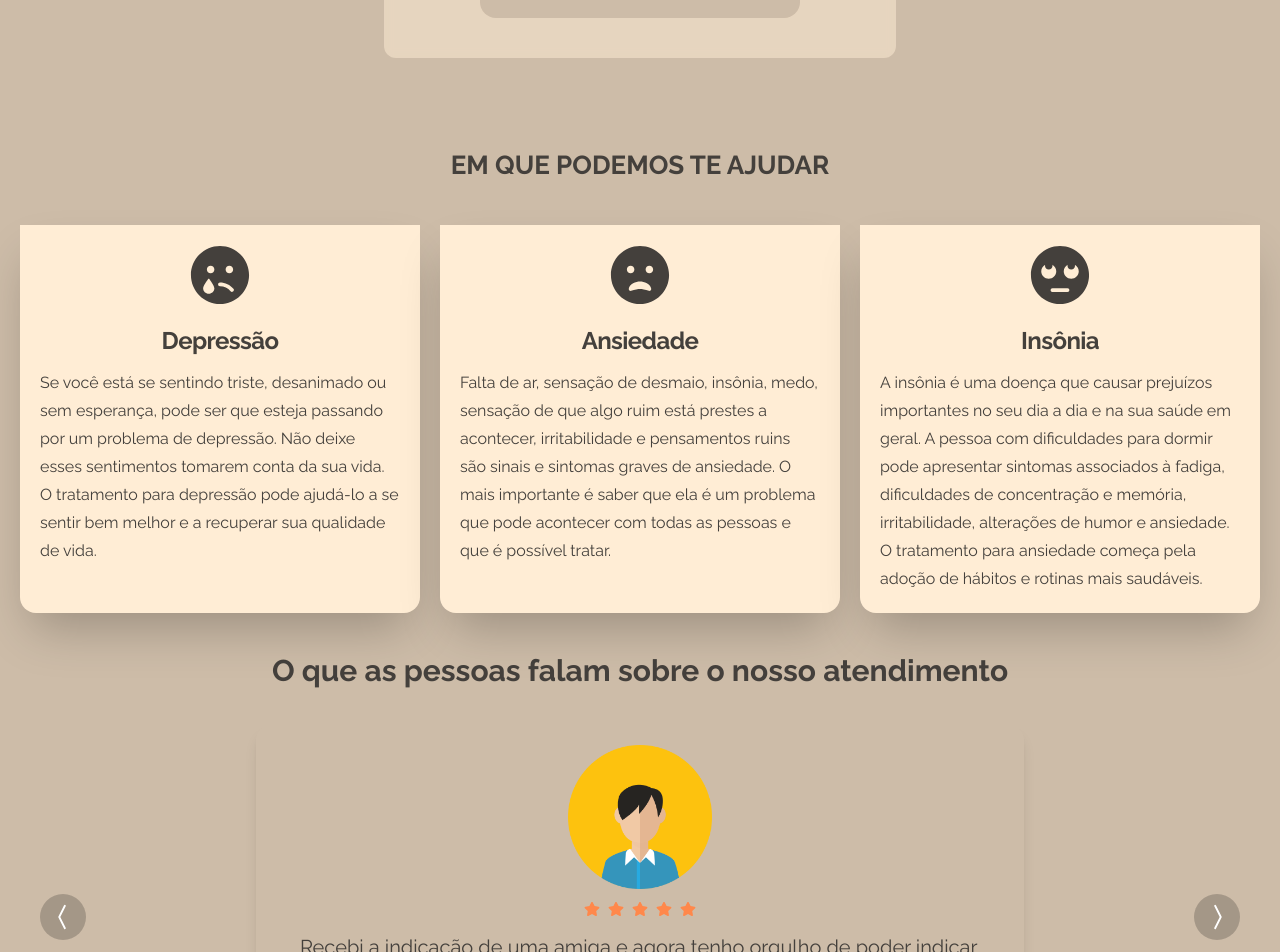
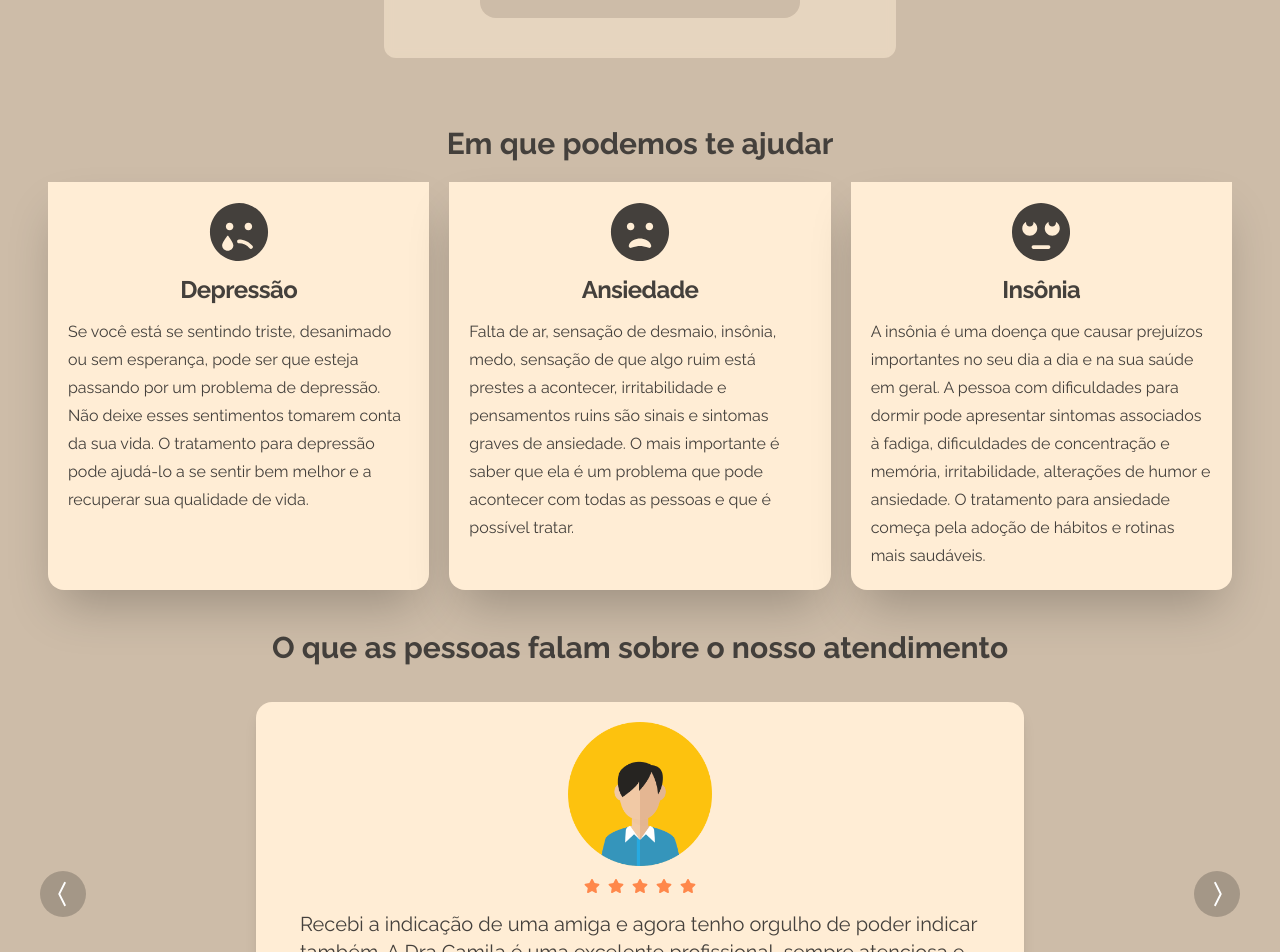
Before and after one commit to brunoprestesap/page-dra-camila, a React (Create React App) app: page / in a window 1280 px wide. Shown: the part 1060-2012 px from the top of the page. Built offline with nearby package versions, Linux system fonts and the light colour scheme.

Commit message:
cardcta finalizado

```diff
--- a/src/components/CardDepositions.js
+++ b/src/components/CardDepositions.js
@@ -3,10 +3,10 @@ import { FaGoogle, FaQuoteLeft, FaQuoteRight, FaStar } from "react-icons/fa";
 
 function CardDepositions({ img, depText, depName }) {
   return (
-    <div className="flex flex-wrap justify-center shadow-lg mx-auto max-w-3xl md:mt-5 py-5 group transform duration-500 hover:-translate-y-2 dark:bg-gray-800 rounded-2xl overflow-hidden cursor-pointer">
+    <div className="flex flex-wrap justify-center shadow-lg mx-auto max-w-3xl md:mt-5 py-5 group transform duration-500 hover:-translate-y-2 bg-orange-100 dark:bg-gray-800 rounded-2xl overflow-hidden cursor-pointer">
       <div className="flex flex-col justify-center items-center">
         <img
-          className="w-3/5 lg:w-36 mb-3 object-cover"
+          className="w-2/5 lg:w-36 mb-3 object-cover"
           src={img}
           alt="avatar depoimento"
         />
--- a/src/components/CardTreatment.js
+++ b/src/components/CardTreatment.js
@@ -7,7 +7,7 @@ function CardTreatment({ id, icon, title, text }) {
       className="mx-auto group shadow-2xl rounded-b-2xl transform duration-500 hover:-translate-y-2 bg-orange-100 dark:bg-gray-800"
     >
       <div className="p-5">
-        <div className="mb-5 flex justify-center text-6xl">{icon}</div>
+        <div className="mb-3 flex justify-center text-6xl">{icon}</div>
         <div>
           <h5 className="text-2xl font-bold text-center tracking-tight mb-3 text-stone-700">{title}</h5>
           <p className="leading-7 text-stone-700">{text}</p>
--- a/src/components/Treatment.js
+++ b/src/components/Treatment.js
@@ -30,13 +30,11 @@ function Treatment() {
   ];
 
   return (
-    <div id="tratamentos" className="pl-5 pr-5">
-      <div className="p-5 pt-10">
-        <div className="text-[26px] font-bold text-center uppercase">
-          Em que podemos te ajudar
-        </div>
+    <div id="tratamentos" className="px-5 md:px-12">
+      <div className="my-5">
+        <h2 className='text-3xl font-bold text-center'>Em que podemos te ajudar</h2>
       </div>
-      <div className="grid grid-cols-1 md:grid-cols-3 xl:grid-cols-3 2xl:grid-cols-3 gap-5 pt-5">
+      <div className="grid grid-cols-1 md:grid-cols-3 gap-5">
         {contents.map((content) => {
           return (
             <CardTreatment
```
